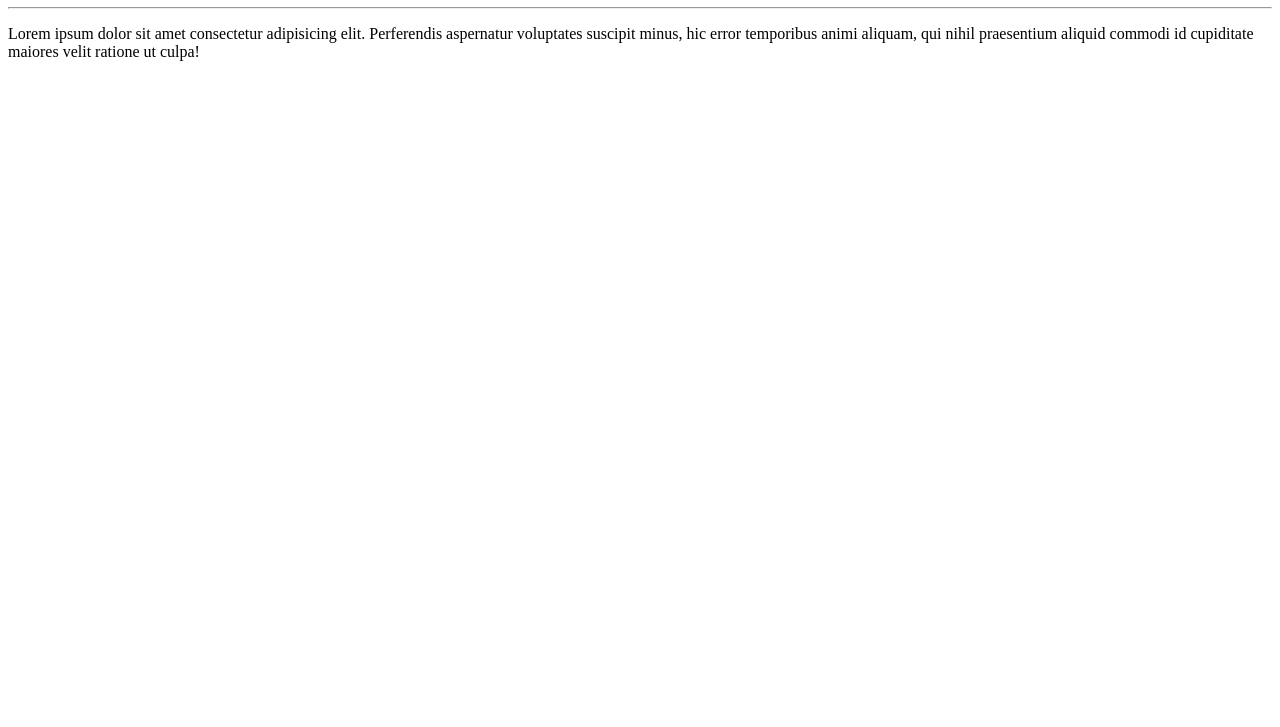
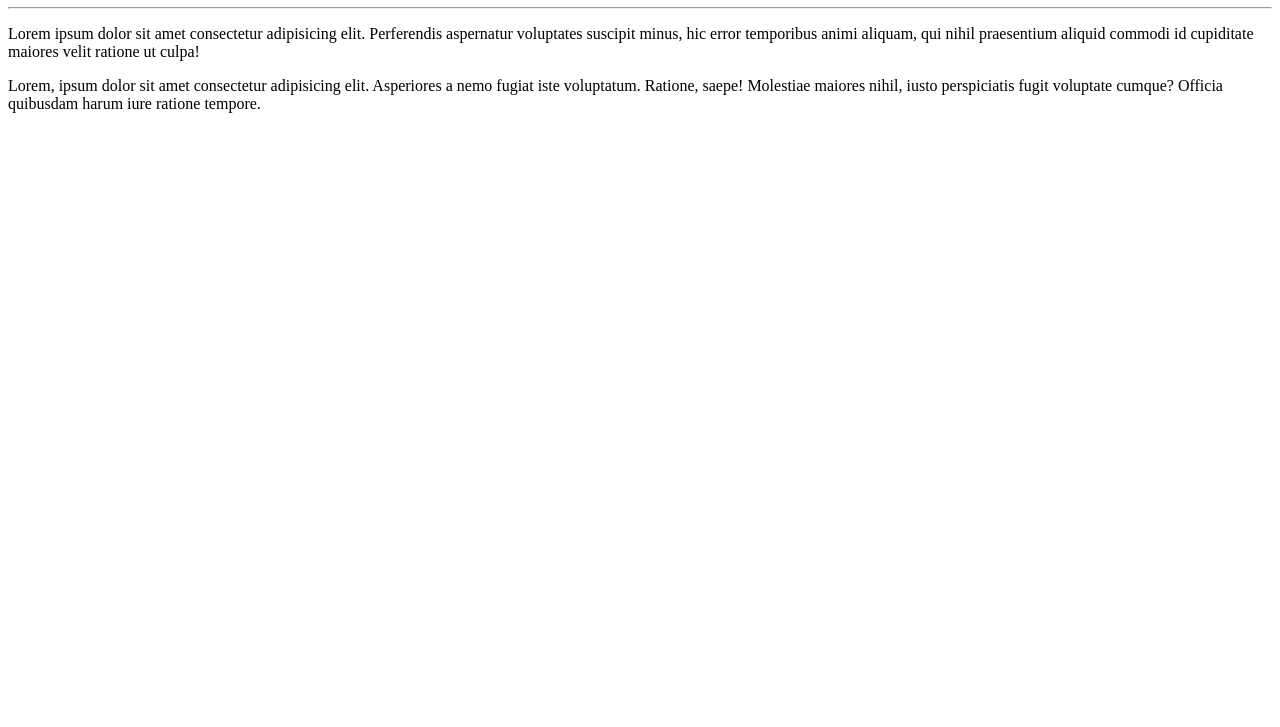
Before and after one commit to senrut/Ola-Mundo, a plain HTML site: page site-exemplo/index.html in a window 1280 px wide. Shown: the part 73-800 px from the top of the page. Drawn offline with Linux system fonts and the light colour scheme.

Commit message:
adicionei um parágrafo

```diff
--- a/site-exemplo/index.html
+++ b/site-exemplo/index.html
@@ -9,5 +9,6 @@
     <h1>Olá, Mundo!</h1>
     <hr>
     <p>Lorem ipsum dolor sit amet consectetur adipisicing elit. Perferendis aspernatur voluptates suscipit minus, hic error temporibus animi aliquam, qui nihil praesentium aliquid commodi id cupiditate maiores velit ratione ut culpa!</p>
+    <p>Lorem, ipsum dolor sit amet consectetur adipisicing elit. Asperiores a nemo fugiat iste voluptatum. Ratione, saepe! Molestiae maiores nihil, iusto perspiciatis fugit voluptate cumque? Officia quibusdam harum iure ratione tempore.</p>
 </body>
 </html>
```
